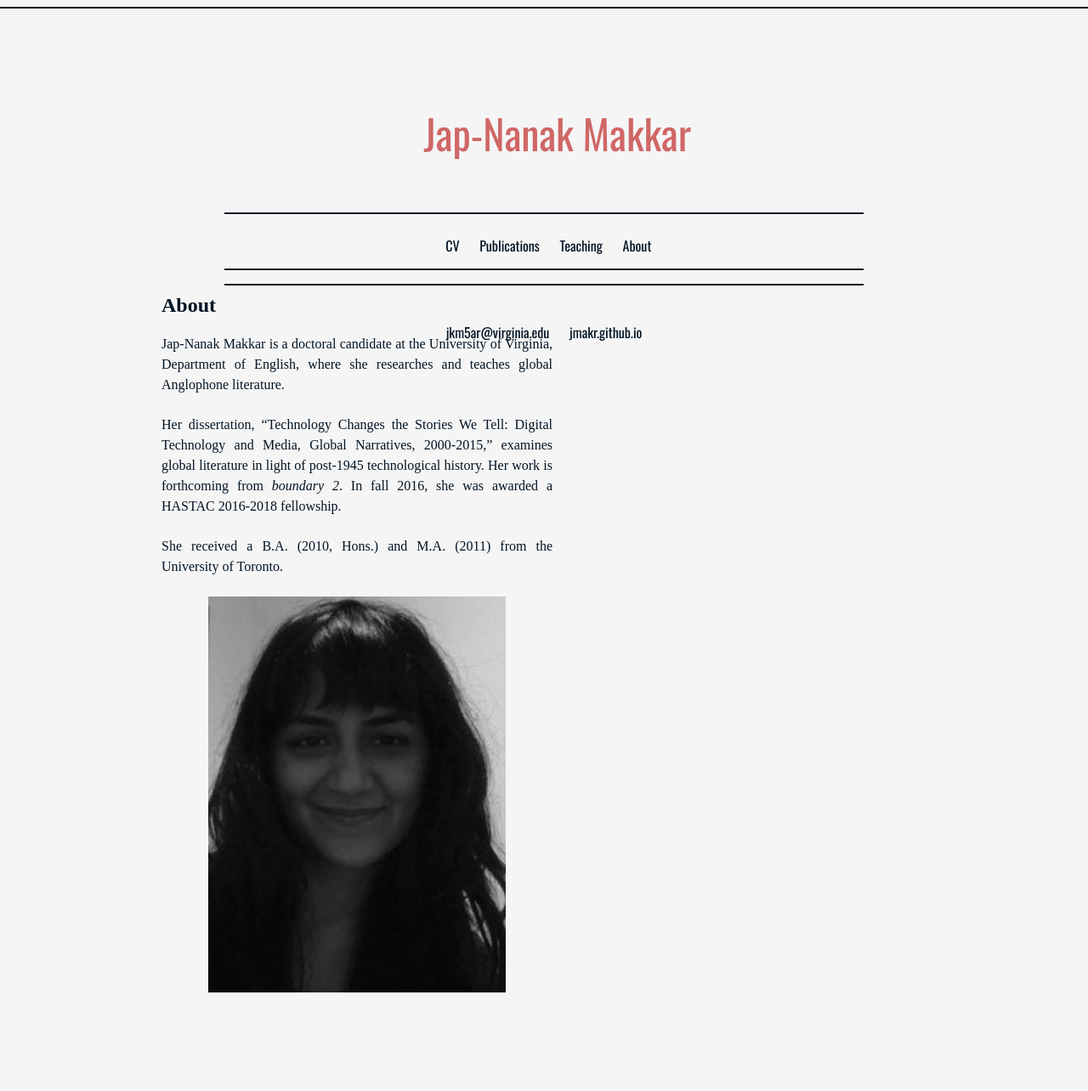
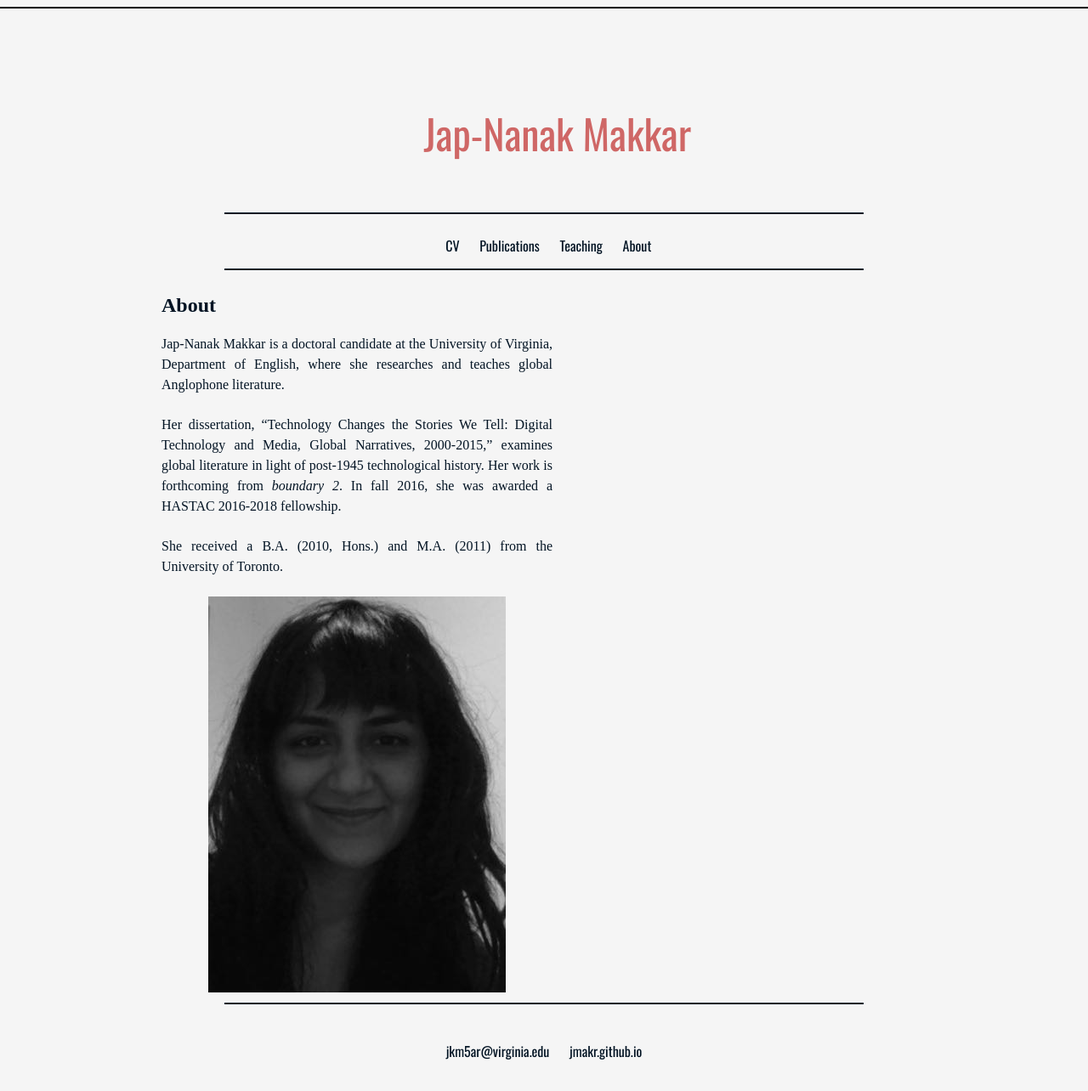
Before and after one commit to jmakr/jmakr.github.io, a Jekyll site: the page built from index.html, in a window 1280 px wide. Shown: the whole page at 85% size. Built offline with Jekyll 4.4.1, drawn with Linux system fonts in a browser that asks for light colours; some web fonts are replaced; before the commit the page ends 1172 px from its top, so only the background shows below that.

Commit message:
Update main.css

```diff
--- a/css/main.css
+++ b/css/main.css
@@ -229,8 +229,8 @@
 }
 
 #frontpagebox {
-width: 780px;
-height:0px;
+width: 900px;
+
 }
 
 footer {
```
